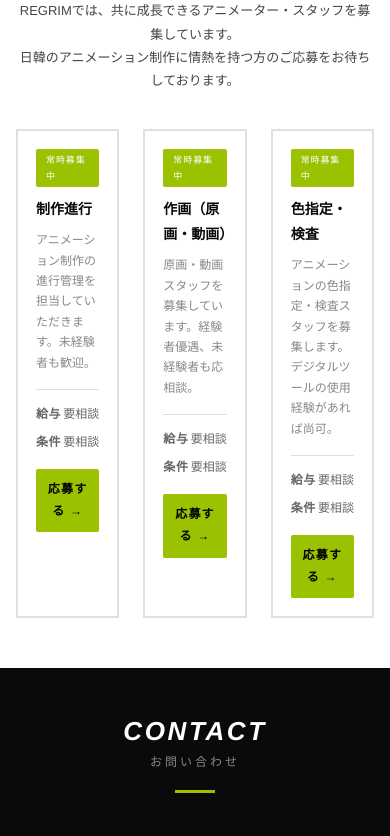
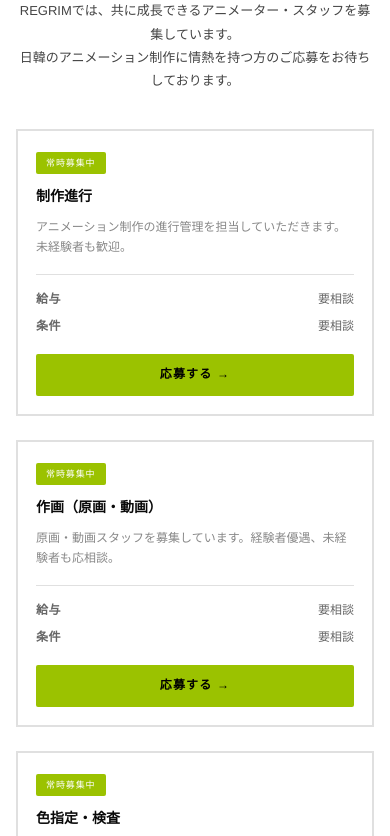
Before and after one commit to rgkinoue-maker/regrim.jp, a plain HTML site: page index.html in a window 390 px wide. Shown: the part 4638-5474 px from the top of the page. Drawn offline with Linux system fonts and the light colour scheme.

Commit message:
Add files via upload

```diff
--- a/index.html
+++ b/index.html
@@ -546,7 +546,7 @@
     .about-content { grid-template-columns: 1fr; gap: 32px; }
     .about-text h3 { font-size: 28px; }
     .about-info td { padding: 10px 8px; font-size: 13px; }
-    .recruit-positions { grid-template-columns: 1fr; }
+    .recruit-positions { grid-template-columns: 1fr !important; }
     .recruit-card { padding: 18px; }
     .recruit-card h4 { font-size: 14px; margin-bottom: 8px; }
     .recruit-card p { font-size: 12px; line-height: 1.7; }
```
